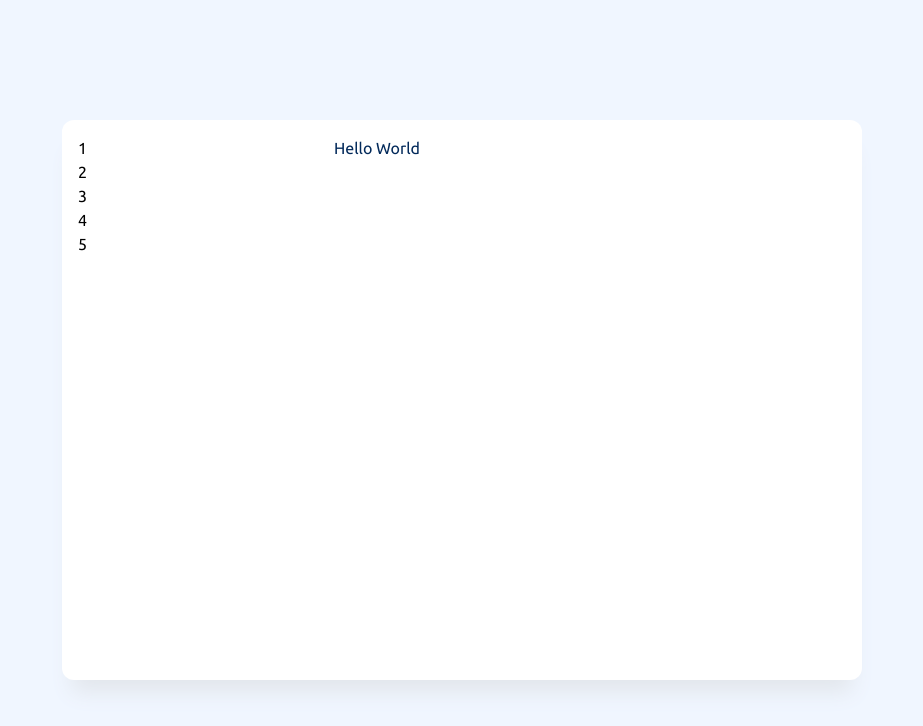
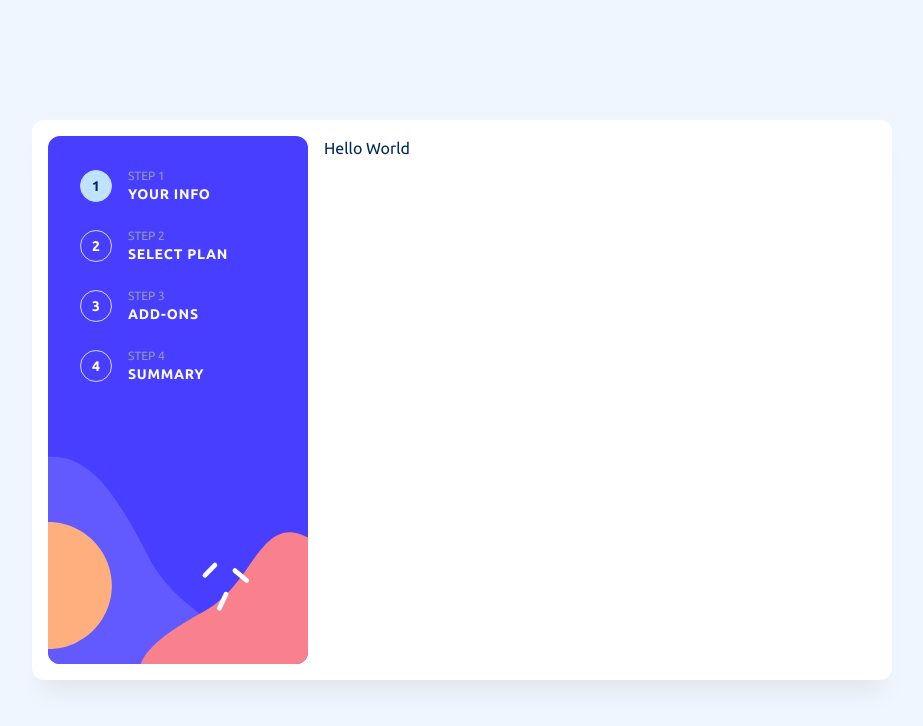
Before and after one commit to amendezm/multi-step-form, a React (Vite) app: page / in a window 1280 px wide. Shown: the top 726 px of the page, without its empty margins (178-1101 px from the left). Built offline with nearby package versions, Linux system fonts and the light colour scheme.

Commit message:
feat: create sidebar

```diff
--- a/src/App.tsx
+++ b/src/App.tsx
@@ -1,18 +1,11 @@
 import { AppLayout } from "@/layouts"
+import { Sidebar } from "@/components"
 
 function App() {
   return (
     <main className="min-h-screen py-12 grid place-content-center bg-magnolia">
       <AppLayout>
-        <aside>
-          <ul>
-            <li>1</li>
-            <li>2</li>
-            <li>3</li>
-            <li>4</li>
-            <li>5</li>
-          </ul>
-        </aside>
+        <Sidebar />
         <h1 className="text-marine-blue">Hello World</h1>
       </AppLayout>
     </main>
--- a/src/components/index.ts
+++ b/src/components/index.ts
@@ -1 +1,2 @@
 export * from "./common"
+export * from "./sidebar"
--- /dev/null
+++ b/src/components/sidebar/Sidebar.tsx
@@ -0,0 +1,39 @@
+import { useSteps } from "@/hooks"
+import { classNames } from "@/utils"
+
+import sidebarBg from "@/assets/bg-sidebar-desktop.svg"
+
+const stepsTitles = ["Your Info", "Select Plan", "Add-Ons", "Summary"]
+
+export const Sidebar = () => {
+  const { step } = useSteps()
+
+  console.log(step)
+
+  return (
+    <div className="w-full h-full relative">
+      <img src={sidebarBg} className="absolute rounded-xl h-full w-full object-cover z-10" />
+      <ul className="relative p-8 flex flex-col z-20 space-y-6">
+        {stepsTitles.map((stepTitle, index) => (
+          <li key={index} className="flex items-center gap-4">
+            <div
+              className={classNames("flex items-center justify-center w-8 h-8 rounded-full border border-light-gray", {
+                "bg-light-blue border-light-blue": step === index + 1
+              })}
+            >
+              <span
+                className={classNames("text-white font-semibold text-sm", { "text-marine-blue": step === index + 1 })}
+              >
+                {index + 1}
+              </span>
+            </div>
+            <div className="flex flex-col uppercase">
+              <span className="text-xs text-cool-gray">Step {index + 1}</span>
+              <p className="text-alabaster text-sm font-semibold tracking-wider">{stepTitle}</p>
+            </div>
+          </li>
+        ))}
+      </ul>
+    </div>
+  )
+}
--- /dev/null
+++ b/src/components/sidebar/index.ts
@@ -0,0 +1 @@
+export * from "./Sidebar"
--- /dev/null
+++ b/src/hooks/index.ts
@@ -0,0 +1 @@
+export * from "./useSteps"
--- /dev/null
+++ b/src/hooks/useSteps.ts
@@ -0,0 +1,12 @@
+import { useStore } from "@store"
+
+export const useSteps = () => {
+  const { step, nextStep, prevStep, resetStep } = useStore(({ step, prevStep, nextStep, resetStep }) => ({
+    step,
+    nextStep,
+    prevStep,
+    resetStep
+  }))
+
+  return { step, nextStep, prevStep, resetStep }
+}
--- a/src/layouts/AppLayout.tsx
+++ b/src/layouts/AppLayout.tsx
@@ -4,8 +4,8 @@ export const AppLayout: FC<PropsWithChildren> = ({ children }) => {
   const childrenArray = Children.toArray(children)
 
   return (
-    <section className="bg-white rounded-xl p-4 h-[560px] w-[800px] shadow-3xl grid grid-cols-3">
-      <div className="col-span-1">{childrenArray[0]}</div>
+    <section className="bg-white rounded-xl p-4 h-[560px] w-[860px] shadow-3xl grid grid-cols-3">
+      <div className="col-span-1 mr-4">{childrenArray[0]}</div>
       <div className="col-span-2">{childrenArray[1]}</div>
     </section>
   )
--- a/src/slices/step.slice.ts
+++ b/src/slices/step.slice.ts
@@ -4,6 +4,7 @@ export interface StepsSlice {
   step: number
   prevStep(): void
   nextStep(): void
+  resetStep(): void
 }
 
 export const createStepsSlice: StateCreator<StepsSlice> = set => ({
--- a/vite.config.ts
+++ b/vite.config.ts
@@ -7,8 +7,12 @@ export default defineConfig({
   plugins: [react()],
   resolve: {
     alias: {
+      "@store": path.resolve(__dirname, "./src/store.ts"),
+      "@/assets": path.resolve(__dirname, "./src/assets"),
       "@/components": path.resolve(__dirname, "./src/components"),
-      "@/layouts": path.resolve(__dirname, "./src/layouts")
+      "@/layouts": path.resolve(__dirname, "./src/layouts"),
+      "@/hooks": path.resolve(__dirname, "./src/hooks"),
+      "@/utils": path.resolve(__dirname, "./src/utils")
     }
   }
 })
```
Also changed, not shown: tsconfig.json (+8 -1 lines).
